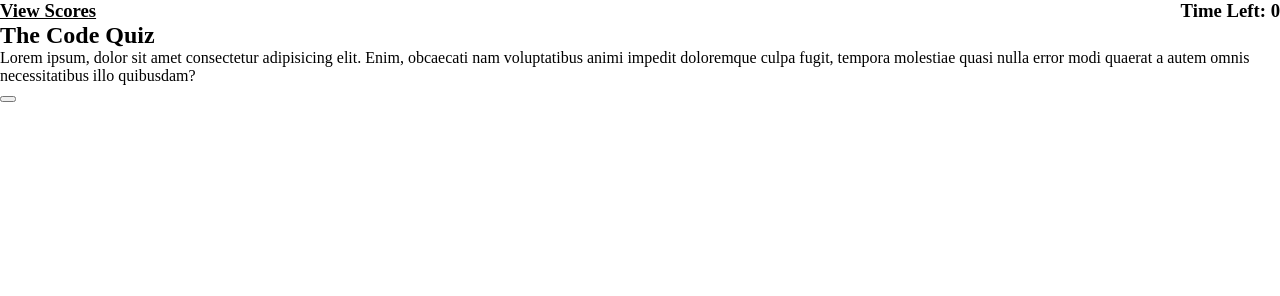
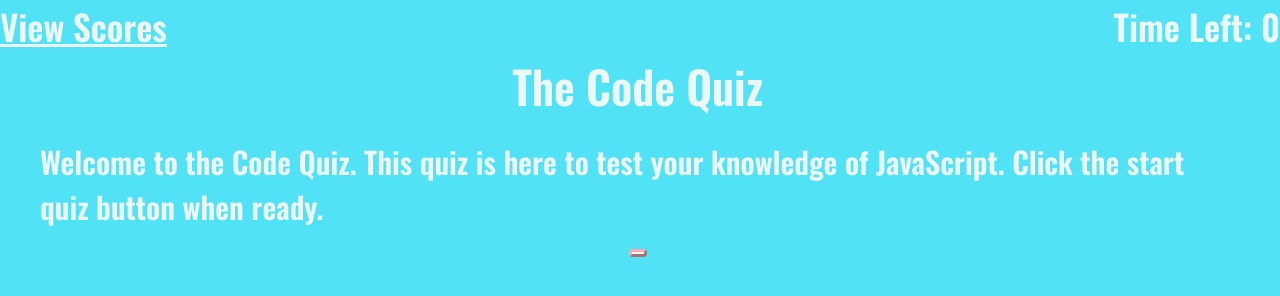
Before and after one commit to dossj88/stunning-system, a plain HTML site: page index.html in a window 1280 px wide. Drawn offline with nearby package versions, Linux system fonts and the light colour scheme.

Commit message:
added new font family, add root for color scheme

```diff
--- a/assets/css/style.css
+++ b/assets/css/style.css
@@ -3,10 +3,22 @@
   box-sizing: border-box;
 
 }
+/* added root for colors */
+:root {
 
+  --main: #51e2f5;
+  --blue-green: #9df9ef;
+  --charColor: #edf7f6;
+  --pink-sand: #ffa8b6;
+  --darksand: #a28089;
+}
+
+/* added unique font from Google.*/
 body {
-  color-scheme: #51e2f5, #9df9ef, #edf7f6, #ffa8B6, #a28089
-
+  background-color: var(--main);
+  font-family: 'Oswald', sans-serif;
+  font-size: 30px;
+ color: var(--charColor);
 }
 
 header {
@@ -16,14 +28,48 @@ header {
 }
 
 .scores a {
-  color: black;
+  color: var(--charColor);
 
 }
 
 .scores a:visited {
-color: black;
+color: var(--charColor);
 }
 
 .scores a:active {
 color: black;
 }
+
+.wrapper {
+  display: flex;
+  justify-content: center;
+  flex-wrap: wrap;
+  flex-direction: row;
+
+}
+
+.row {
+  display: flex;
+  flex-direction: column;
+  justify-content: center;
+  align-items: center;
+  margin-left: 20px;
+  margin-right: 25px;
+}
+
+p {
+  padding: 20px;
+
+}
+
+button, .score-button, .first-button, .button-choice, .submit-button, .next-button, .reset-button,
+.clear-button {
+  background-color:#edf7f6;
+  border-color:#ffa8B6 ;
+  border-radius: 25px;
+  border-width: 3px;
+  font-size: 25px;
+  appearance: none;
+}
+
+button: :hover
--- a/assets/js/script.js
+++ b/assets/js/script.js
@@ -0,0 +1,29 @@
+// add questions
+
+const questions = [
+  {
+    question:
+    choices:
+    answer:
+  }
+  {
+    question:
+    choices:
+    answer:
+  }
+  {
+    question:
+    choices:
+    answer:
+  }
+  {
+    question:
+    choices:
+    answer:
+  }
+  {
+    question:
+    choices:
+    answer:
+  }
+]
--- a/index.html
+++ b/index.html
@@ -5,7 +5,13 @@
   <meta charset="UTF-8">
   <meta http-equiv="X-UA-Compatible" content="IE=edge">
   <meta name="viewport" content="width=device-width, initial-scale=1.0">
-  <!-- link my css -->
+
+  <!-- added fonts -->
+<link rel="preconnect" href="https://fonts.googleapis.com">
+<link rel="preconnect" href="https://fonts.gstatic.com" crossorigin>
+<link href="https://fonts.googleapis.com/css2?family=Oswald:wght@600&display=swap" rel="stylesheet">
+
+ <!-- link my css -->
   <link rel="stylesheet" href="assets/css/style.css">
   <title>Code Quiz</title>
 </head>
@@ -30,9 +36,7 @@
         <h2>The Code Quiz</h2>
       </div>
       <div class="row">
-        <p>Lorem ipsum, dolor sit amet consectetur adipisicing elit. Enim, obcaecati nam voluptatibus animi impedit
-          doloremque culpa fugit, tempora molestiae quasi nulla error modi quaerat a autem omnis necessitatibus illo
-          quibusdam?
+        <p>Welcome to the Code Quiz. This quiz is here to test your knowledge of JavaScript. Click the start quiz button when ready.
         </p>
         <!-- added a button -->
         <button onclick="start()" class="submit" title="Start Quiz"</button>
```
